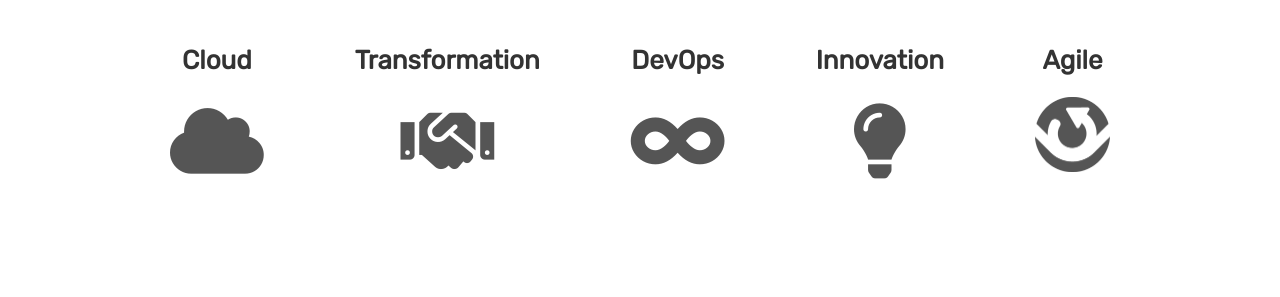
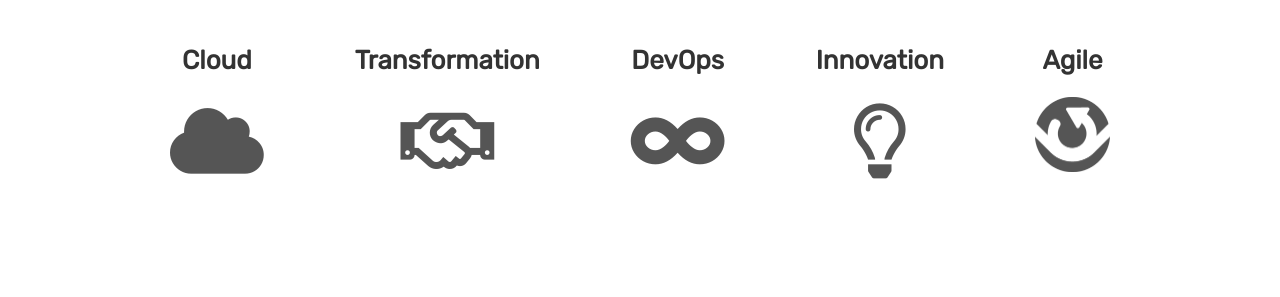
Before and after one commit to team-vrock/jekyll-theme-vrock, a Jekyll site: the page built from index.html, in a window 1280 px wide. Shown: the part 1151-1448 px from the top of the page. Built offline with Jekyll 4.4.1, drawn with Linux system fonts in a browser that asks for light colours; comment, search, counter and statistics services are not loaded.

Commit message:
changed lightbulb and handshake to regular

```diff
--- a/_includes/about.html
+++ b/_includes/about.html
@@ -10,7 +10,7 @@
     </div>
     <div class="tech">
       <h2>Transformation</h2>
-      <i class="fas fa-handshake"></i>
+      <i class="far fa-handshake"></i>
       <p></p>
     </div>
     <div class="tech">
@@ -20,7 +20,7 @@
     </div>
     <div class="tech">
       <h2>Innovation</h2>
-      <i class="fas fa-lightbulb"></i>
+      <i class="far fa-lightbulb"></i>
       <p></p>
     </div>
     <div class="tech">
```
